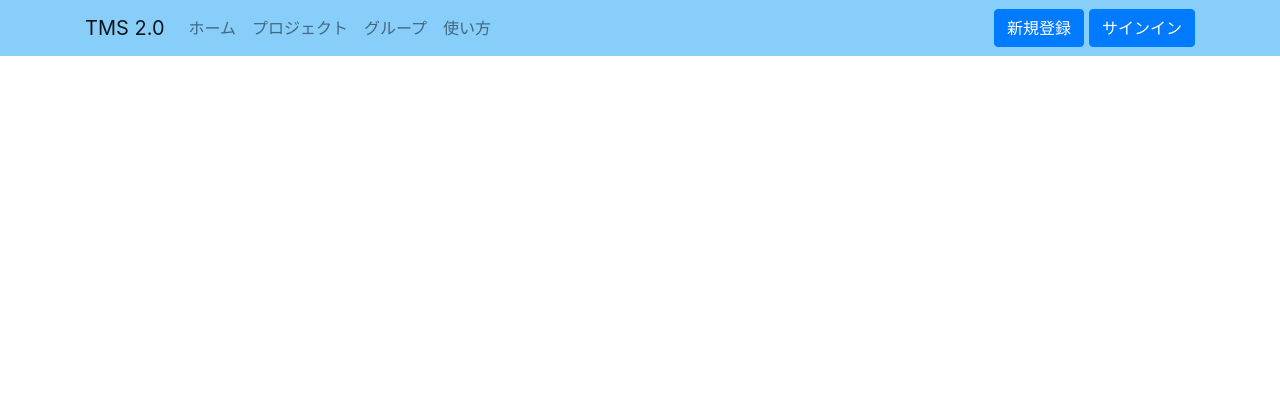
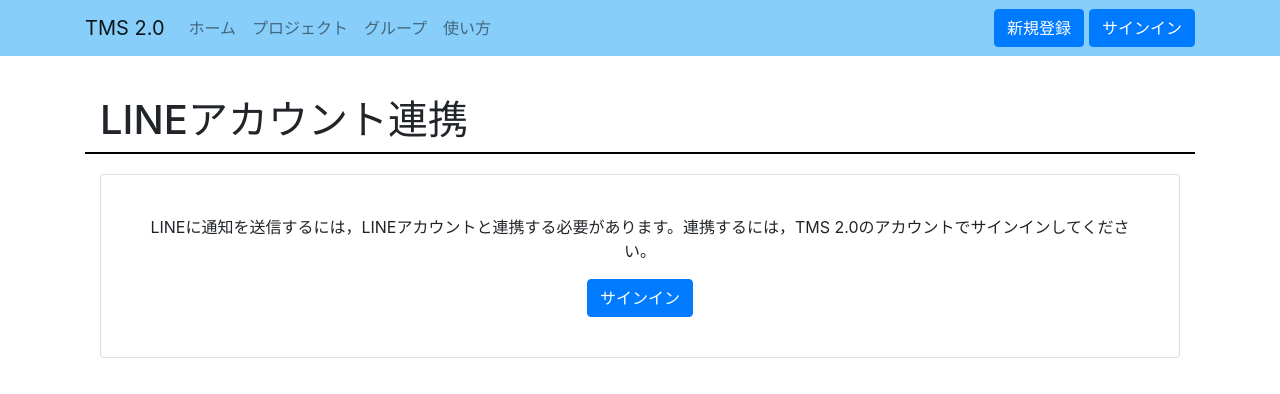
Before and after one commit to asaken1021/lit-tms2.0-vue, a Vue app: page /line_link in a window 1280 px wide. Shown: the top 394 px of the page. Built offline with nearby package versions, Linux system fonts and the light colour scheme; what vue-c3 would draw is missing.

Commit message:
[wip] add LINE account link page

```diff
--- /dev/null
+++ b/src/components/LineLink.vue
@@ -0,0 +1,23 @@
+<template>
+  <div class="component-linelink">
+    <div class="container">
+      <b-card class="text-center">
+        <b-card-body>
+          <b-card-text>
+            LINEに通知を送信するには，LINEアカウントと連携する必要があります。連携するには，TMS
+            2.0のアカウントでサインインしてください。
+          </b-card-text>
+          <b-button variant="primary" v-b-modal.modal-sign_in>
+            サインイン
+          </b-button>
+        </b-card-body>
+      </b-card>
+    </div>
+  </div>
+</template>
+
+<style scoped>
+.container {
+  margin-top: 20px;
+}
+</style>
--- a/src/components/Modals.vue
+++ b/src/components/Modals.vue
@@ -242,6 +242,30 @@
         >
       </template>
     </b-modal>
+    <b-modal id="modal-line_sign_in" title="サインイン" size="lg" centered>
+      <b-form-input
+        v-model="user.mail"
+        type="email"
+        name="mail"
+        placeholder="メールアドレス"
+      />
+      <b-form-input
+        v-model="user.password"
+        type="password"
+        name="password"
+        placeholder="パスワード"
+      />
+      <template v-slot:modal-footer>
+        <b-button
+          variant="secondary"
+          v-on:click="$bvModal.hide('modal-sign_in')"
+          >キャンセル</b-button
+        >
+        <b-button variant="primary" v-on:click="line_sign_in"
+          >サインイン</b-button
+        >
+      </template>
+    </b-modal>
   </div>
 </template>
 
@@ -472,6 +496,20 @@
           //   console.log("Bad Request Reason: " + res.reason);
           // }
         });
+    },
+    line_sign_in: function () {
+      api
+        .post("/line_link", {
+          mail: this.user.mail,
+          password: this.user.password,
+          link_token: this.$route.param.link_token
+        })
+        .then((response) => {
+          console.log(response);
+          if (response.status == 200) {
+            window.location.href(response.data.line_url);
+          }
+        });
     }
   }
 };
--- a/src/router/index.js
+++ b/src/router/index.js
@@ -3,6 +3,7 @@
 import Main from '../views/Main.vue'
 import Projects from '../views/Projects.vue'
 import Project from '../views/Project.vue'
+import LineLink from '../views/LineLink.vue'
 import BootstrapVue from 'bootstrap-vue'
 import VueC3 from "vue-c3";
 import "c3/c3.min.css";
@@ -29,6 +30,11 @@
     path: '/project/:id',
     name: 'Project',
     component: Project
+  },
+  {
+    path: '/line_link',
+    name: 'LineLink',
+    component: LineLink
   }
 ]
 
--- /dev/null
+++ b/src/views/LineLink.vue
@@ -0,0 +1,22 @@
+<template>
+  <div class="container view-linelink">
+    <Title title="LINEアカウント連携" />
+    <LineLink />
+    <Modals />
+  </div>
+</template>
+
+<script>
+import LineLink from "@/components/LineLink.vue"
+import Title from "@/components/Title.vue"
+import Modals from "@/components/Modals.vue"
+
+export default {
+  name: "LineLinkPage",
+  components: {
+    LineLink,
+    Title,
+    Modals
+  }
+};
+</script>
```
